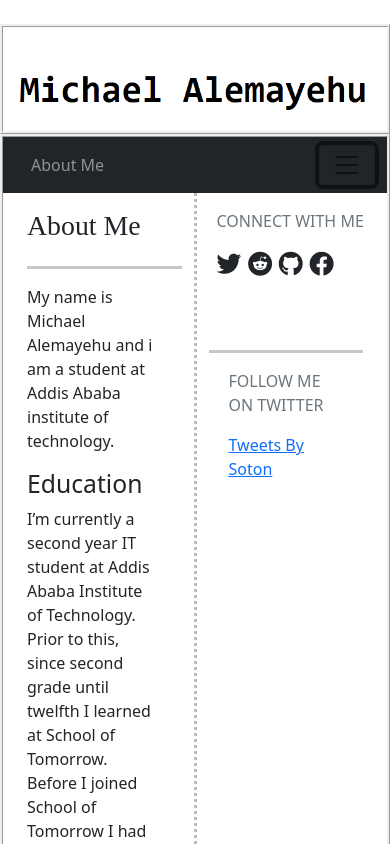
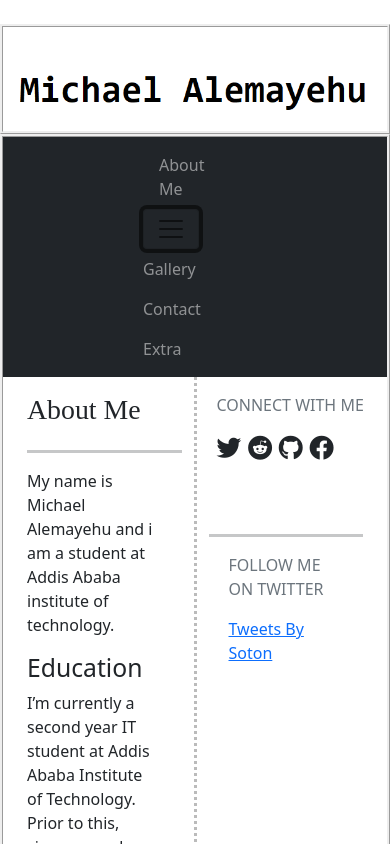
Before and after one commit to MichaelAlemayehu1/MyPersonalWeb2, a plain HTML site: page index.html in a window 390 px wide. Both pictures are taken after a click on the button "Toggle navigation". Shown: the top 844 px of the page. Drawn offline with Linux system fonts and the light colour scheme.

Commit message:
navigation bar updated

```diff
--- a/index.html
+++ b/index.html
@@ -25,33 +25,34 @@
 
     <!-- header -->
 
-    <div class="container-sm" style="border: ridge;">
+    <div class="container-sm container-fluid" style="border: ridge;">
 
         <div class="row justify-content-center bg-dark">
-
+            <div class="col"></div>
             <!-- navigation -->
-            <nav class="navbar navbar-expand-md navbar-light bg-dark text-white-50 ">
+            <div class="col col-sm-4">
+                <nav class="navbar navbar-expand-md navbar-light bg-dark text-white-50 ">
 
 
                     <a class="nav-link text-white-50" href="index.html">About Me</a>
-                    <button class="navbar-toggler" type="button" data-toggle="collapse" data-target="#colNav"
-                    aria-controls="navbarSupportedContent" aria-expanded="false" aria-label="Toggle navigation">
-                    <span class="navbar-toggler-icon"></span>
+                    <button class="navbar-toggler" type="button" data-bs-toggle="collapse" data-bs-target="#navbarToggleExternalContent" aria-controls="navbarToggleExternalContent" aria-expanded="false" aria-label="Toggle navigation">
+                        <span class="navbar-toggler-icon"></span>
+                      </button>
                 </button>
 
 
 
 
-                <div class="collapse navbar-collapse" id="colNav">
+                <div class="collapse navbar-collapse" id="navbarToggleExternalContent">
                     <ul class="navbar-nav">
 
                         <li class="nav-item ">
                             <a class="nav-link text-white-50" href="Gallery.html">Gallery</a>
                         </li>
-                    </ul>
 
 
-                    <ul class="navbar-nav ml-auto">
+
+
                         <li class="nav-item">
                             <a class="nav-link text-white-50" href="Contact.html">Contact</a>
                         </li>
@@ -62,6 +63,9 @@
                 </div>
 
                  </nav>
+            </div>
+                <div class="col"></div>
+
                 </div>
               <!-- navigation -->
 
```
